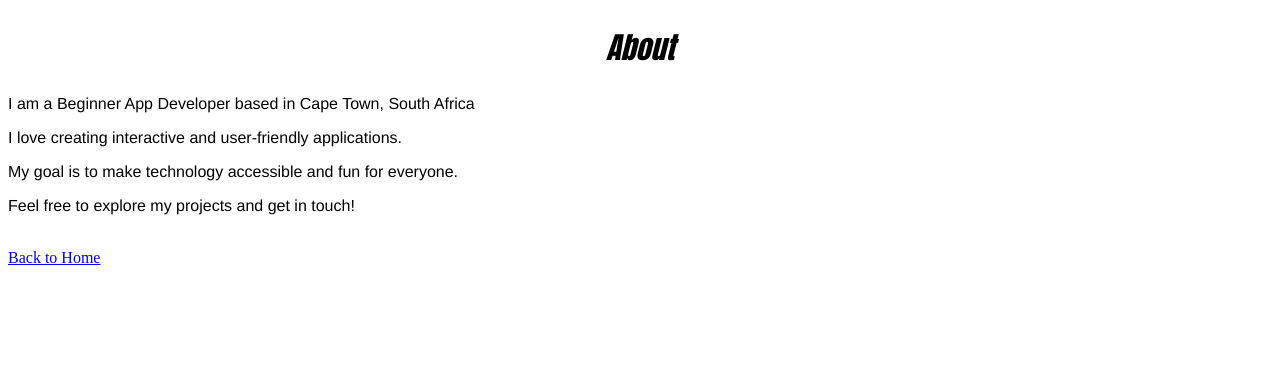
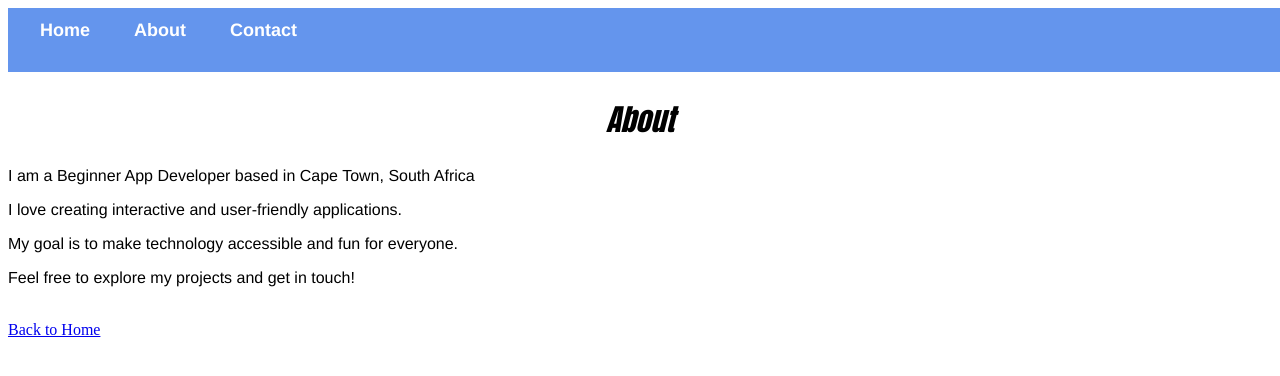
Before and after one commit to Lathitha18/ITVarsity_Code_Academy_FNB_Course, a plain HTML site: page CompuKidsWebsite1/about.html in a window 1280 px wide. Drawn offline with Linux system fonts and the light colour scheme.

Commit message:
about.html

```diff
--- a/CompuKidsWebsite1/about.html
+++ b/CompuKidsWebsite1/about.html
@@ -5,13 +5,20 @@
             <link rel="stylesheet" href="style.css">
       </head>
       <body>
+              <div id="menu">
+                  <a href="index.html">Home</a>
+                  <a href="about.html">About</a>
+                  <a href="contact.html">Contact</a>
+            </div>
             <h2>About</h2>
             <p>I am a Beginner App Developer based in Cape Town, South Africa</p>
             <p>I love creating interactive and user-friendly applications.</p>
             <p>My goal is to make technology accessible and fun for everyone.</p>
             <p>Feel free to explore my projects and get in touch!</p>
       </br>
-            <a href="index.html">Back to Home</a>
+            <div id="contact-page">
+                  <a href="index.html">Back to Home</a>
+            </div>
       </body>
 
 
```
